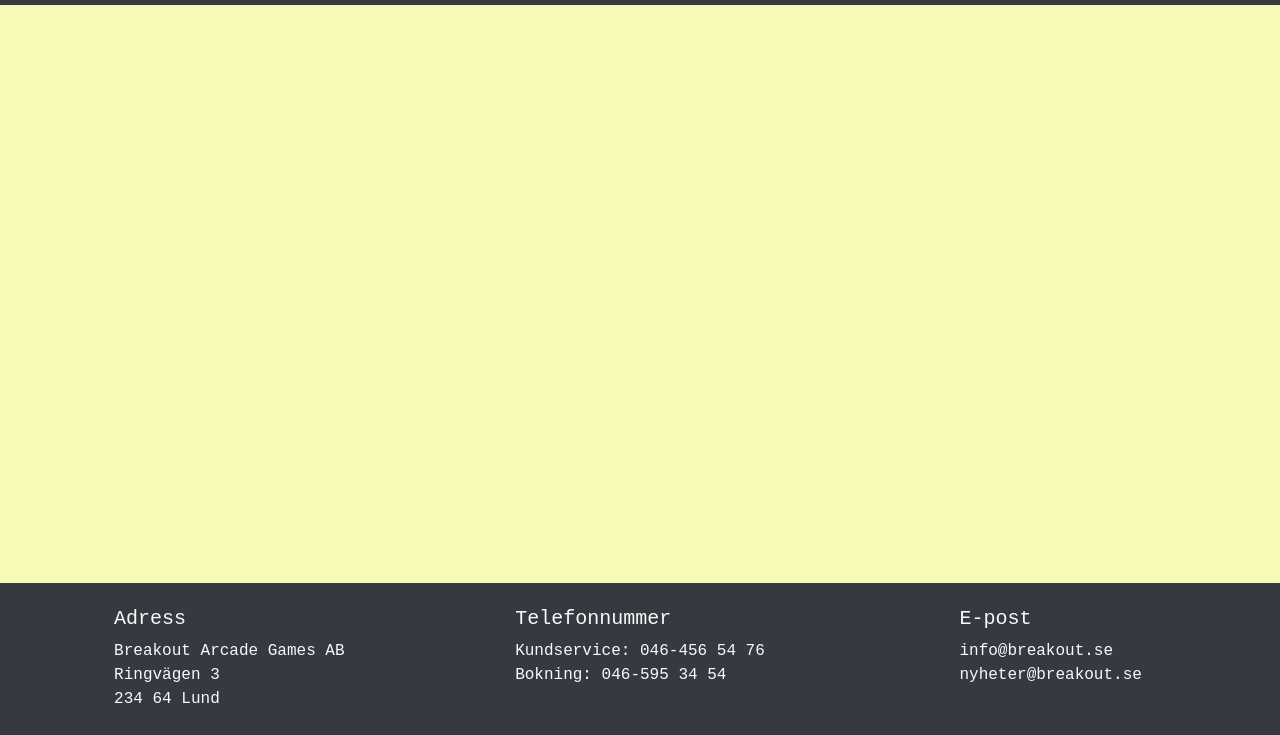
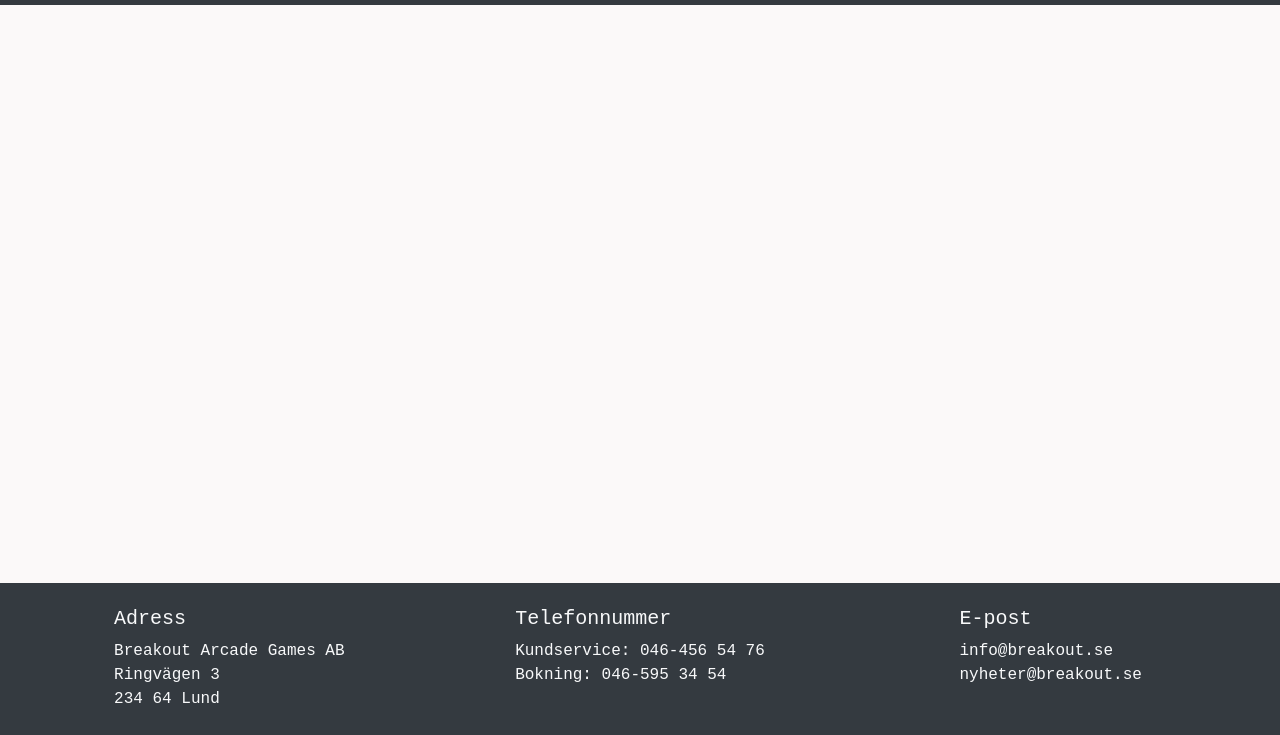
Before and after one commit to kristoffer58/grupp4, a website: page www/index.html in a window 1280 px wide. Shown: the part 65-800 px from the top of the page. Drawn offline with nearby package versions, Linux system fonts and the light colour scheme; files that its build step writes are made by us from their sources.

Commit message:
changed background

```diff
--- a/scss/_body-related.scss
+++ b/scss/_body-related.scss
@@ -1,5 +1,5 @@
 body {
-  background-color: rgb(247, 250, 182);
+  background-color: #fbf9f9;
 }
 
 //sticky footer
--- a/www/js/main.js
+++ b/www/js/main.js
@@ -52,6 +52,7 @@ function frontendRouter(path) {
 
     },
   };
+
   $('nav li a').removeClass('active');
   $('nav li a[href="' + path + '"]').addClass('active');
   // no path found then change path to '/404';
```
